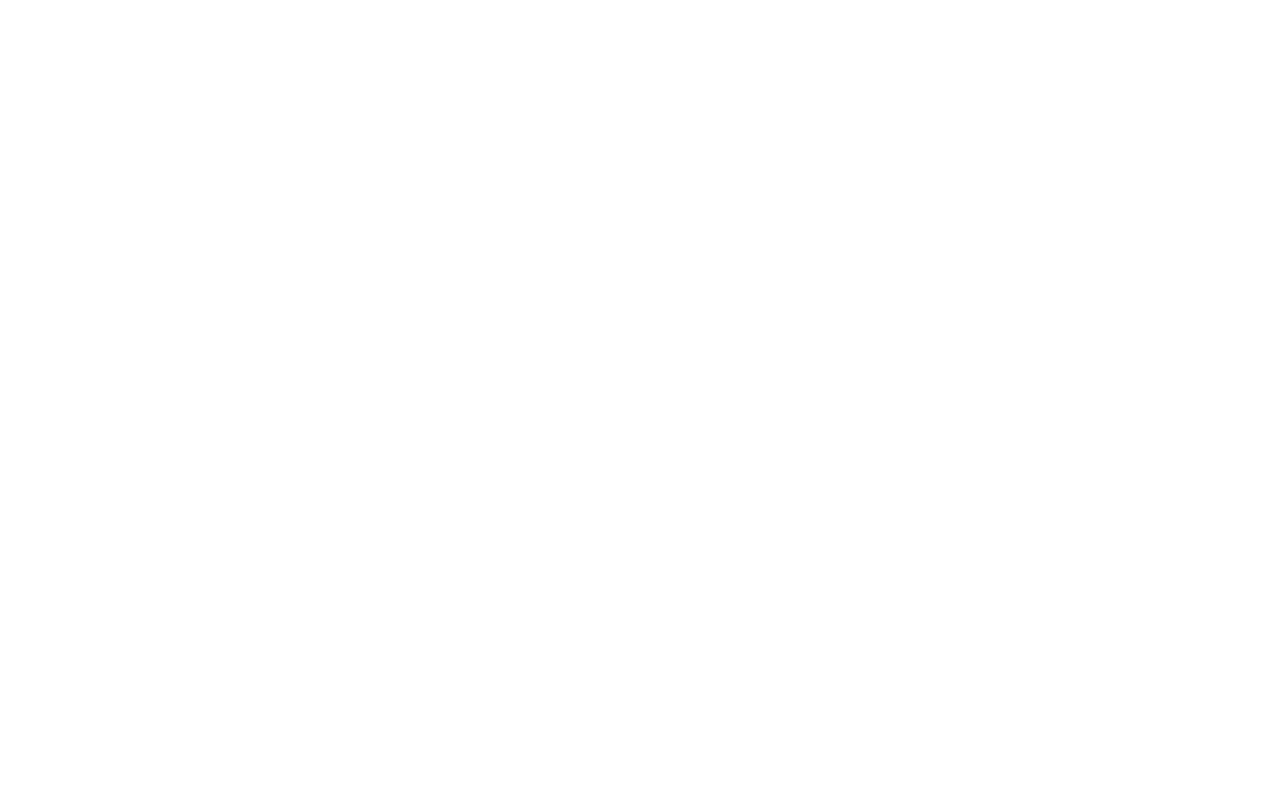
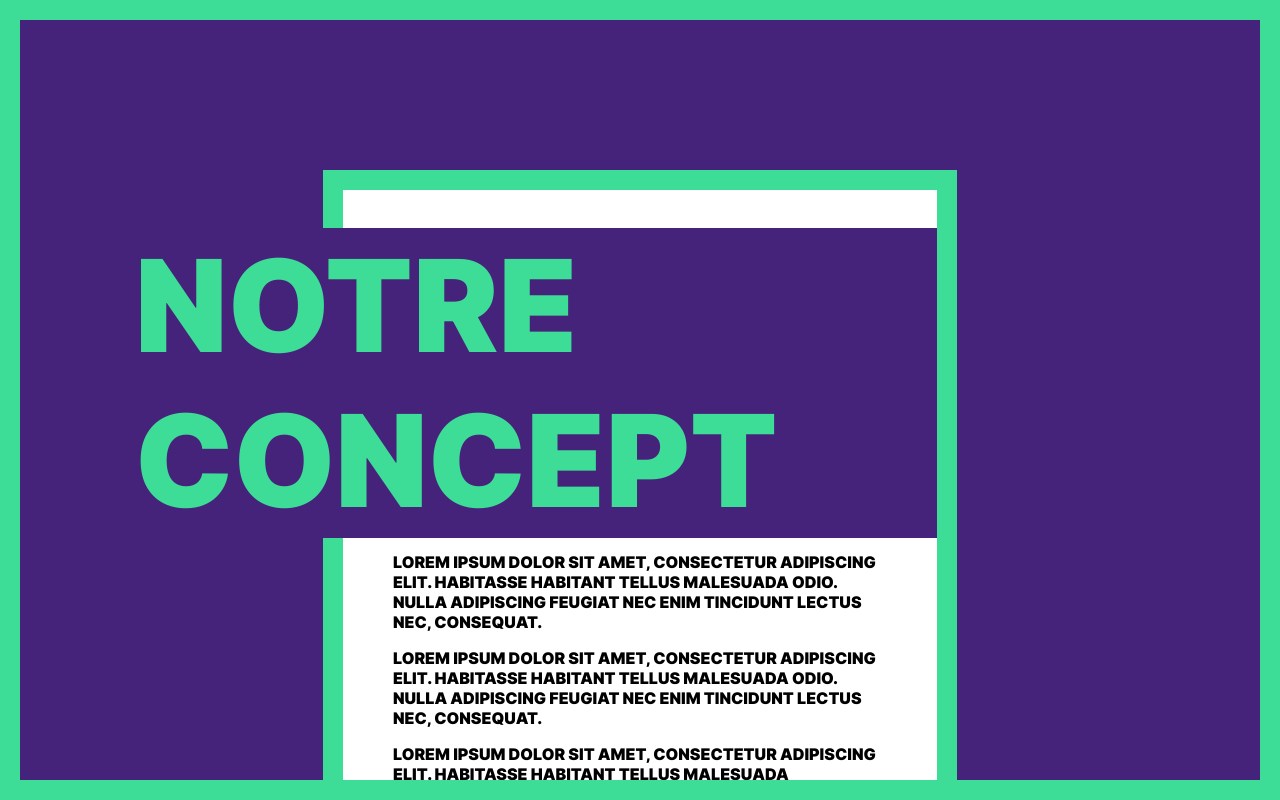
Before and after one commit to boonichoco/freelance, a React (Create React App) app: page /next in a window 1280 px wide. Before the commit this address had no page. Built offline with nearby package versions, Linux system fonts and the light colour scheme.

Commit message:
page transition

```diff
--- a/src/App.js
+++ b/src/App.js
@@ -1,18 +1,29 @@
 import React from 'react';
-import { BrowserRouter, Routes, Route } from 'react-router-dom';
+//import { BrowserRouter, Routes, Route } from 'react-router-dom';
+import { BrowserRouter, Routes, Route, useLocation } from "react-router-dom";
+import { AnimatePresence } from 'framer-motion';
 import Home from "./pages/Home";
 import Next from "./pages/Next";
-import Works from "./pages/Works"
+//import Works from "./pages/Works"
 
 const App = () => {
+  //const location = useLocation();
   return (
     <BrowserRouter>
+    <AnimatePresence exitBeforeEnter>
+      <Routes>
+        <Route path="/" element={<Home />} />
+        <Route path="/next" element={<Next />} />
+      </Routes>
+    </AnimatePresence>
+    </BrowserRouter>
+    /*<BrowserRouter>
       <Routes>
         <Route path="/" element={<Home />} />
         <Route path="/test" element={<Next />} />
         <Route path="/works" element={<Works />} />
       </Routes>
-      </BrowserRouter>
+    </BrowserRouter>*/
   );
 };
 
--- a/src/components/Navigation.js
+++ b/src/components/Navigation.js
@@ -8,7 +8,7 @@ const Navigation = () => {
         <div className="container">
             <nav>
                 <ul className="NavList">
-                    <NavLink to="/test">
+                    <NavLink to="/next">
                         <motion.li whileHover={{ y: -10 }} className="NavItem">
                             contact
                         </motion.li>
--- a/src/index.js
+++ b/src/index.js
@@ -1,7 +1,6 @@
 import React from 'react';
 import { createRoot } from 'react-dom/client';
 import App from './App';
-import Loader from './components/Loader';
 import './styles/index.scss';
 
 const rootElement = document.getElementById("root");
--- a/src/pages/Home.js
+++ b/src/pages/Home.js
@@ -8,12 +8,17 @@ import { motion } from "framer-motion";
 const Home = () => {
 
     return (
-        <div className='content'>
+        <motion.div
+            initial={{ scale: 0 }}
+            animate={{ scale: 1 }}
+            exit={{ scale: 0 }}
+            transition={{ duration: 0.3 }}
+            className='content'>
             <Logo />
             <div className="container" >
                 <motion.h1
                     animate={{ y: 0 }}
-                initial={{ y: -500}}
+                    initial={{ y: -500 }}
                     transition={{ type: 'spring', duration: 0.4, bounce: 0.5 }}
                     drag
                     dragConstraints={{ left: 0, right: 0, top: 0, bottom: 0 }}
@@ -23,7 +28,7 @@ const Home = () => {
                 </motion.h1>
                 <motion.h1
                     animate={{ y: 0 }}
-                initial={{ y: -1000}}
+                    initial={{ y: -1000 }}
                     transition={{ type: 'spring', duration: 0.5, bounce: 0.5, delay: 0.3 }}
                     drag
                     dragConstraints={{ left: 0, right: 0, top: 0, bottom: 0 }}
@@ -33,7 +38,7 @@ const Home = () => {
                 </motion.h1>
                 <motion.h1
                     animate={{ y: 0 }}
-                initial={{ y: -1200}}
+                    initial={{ y: -1200 }}
                     transition={{ type: 'spring', duration: 0.6, bounce: 0.5, delay: 0.6 }}
                     drag
                     dragConstraints={{ left: 0, right: 0, top: 0, bottom: 0 }}
@@ -43,7 +48,7 @@ const Home = () => {
                 </motion.h1>
             </div>
             <Navigation />
-        </div>
+        </motion.div>
     );
 };
 
--- a/src/pages/Next.js
+++ b/src/pages/Next.js
@@ -1,11 +1,12 @@
 import React from 'react';
 import Content from '../components/Content';
-import BoxTitle from '../components/BoxTitle'
+import BoxTitle from '../components/BoxTitle';
+import { motion } from "framer-motion";
 
 
 const titlecontent = {
     title: 'notre concept',
-    content:[ <div className="ContainerP">
+    content: [<div className="ContainerP">
         <p>
             Lorem ipsum dolor sit amet, consectetur adipiscing elit. Habitasse habitant tellus malesuada odio. Nulla adipiscing feugiat nec enim tincidunt lectus nec, consequat
         </p>
@@ -27,12 +28,16 @@ const titlecontent = {
 const Next = () => {
     return (
 
-        <div>
+        <motion.div
+            initial={{ scale: 0 }}
+            animate={{ scale: 1 }}
+            exit={{ scale: 0 }}
+            transition={{ duration: 0.3 }}>
             <BoxTitle
                 title={titlecontent.title}
                 content={titlecontent.content}
             />
-        </div>
+        </motion.div>
     );
 };
 
```
Also changed, not shown: src/components/Test.js (+14 -3 lines). Lines whose indentation alone changed are shown as unchanged.
